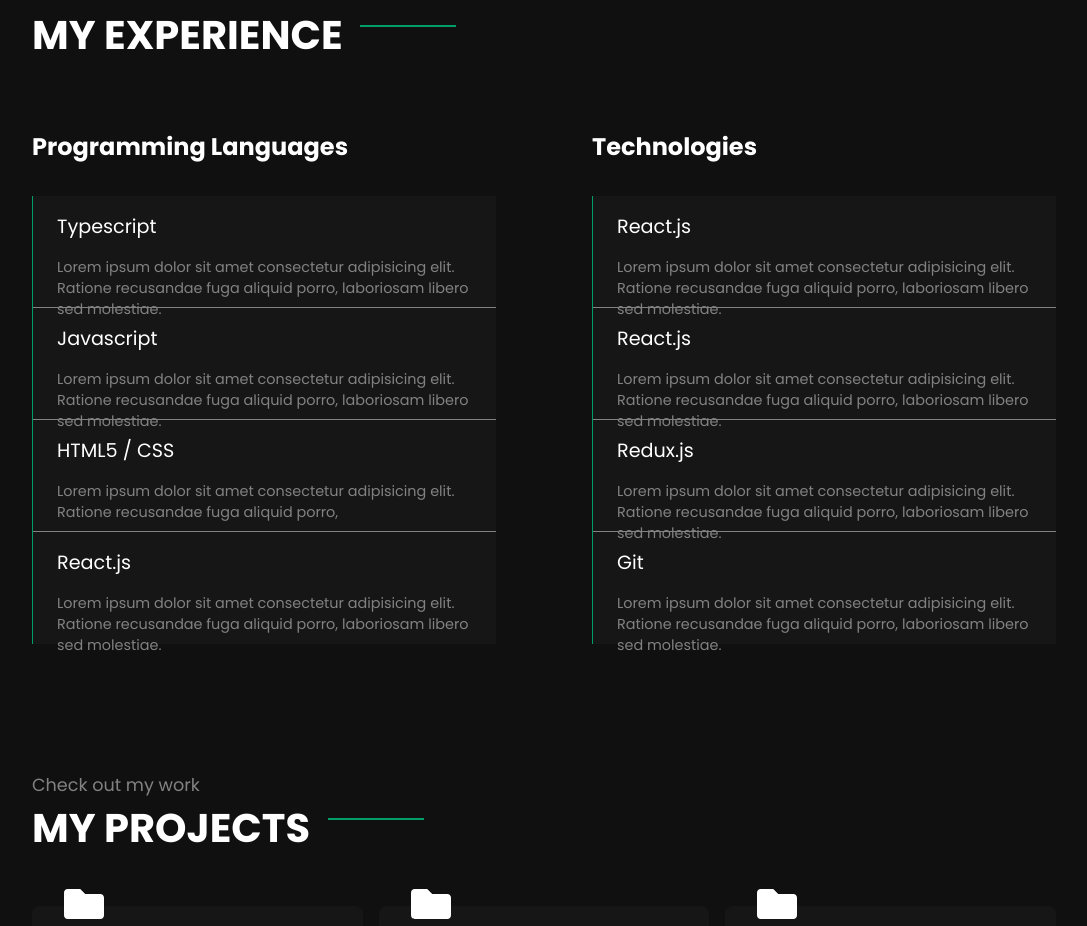
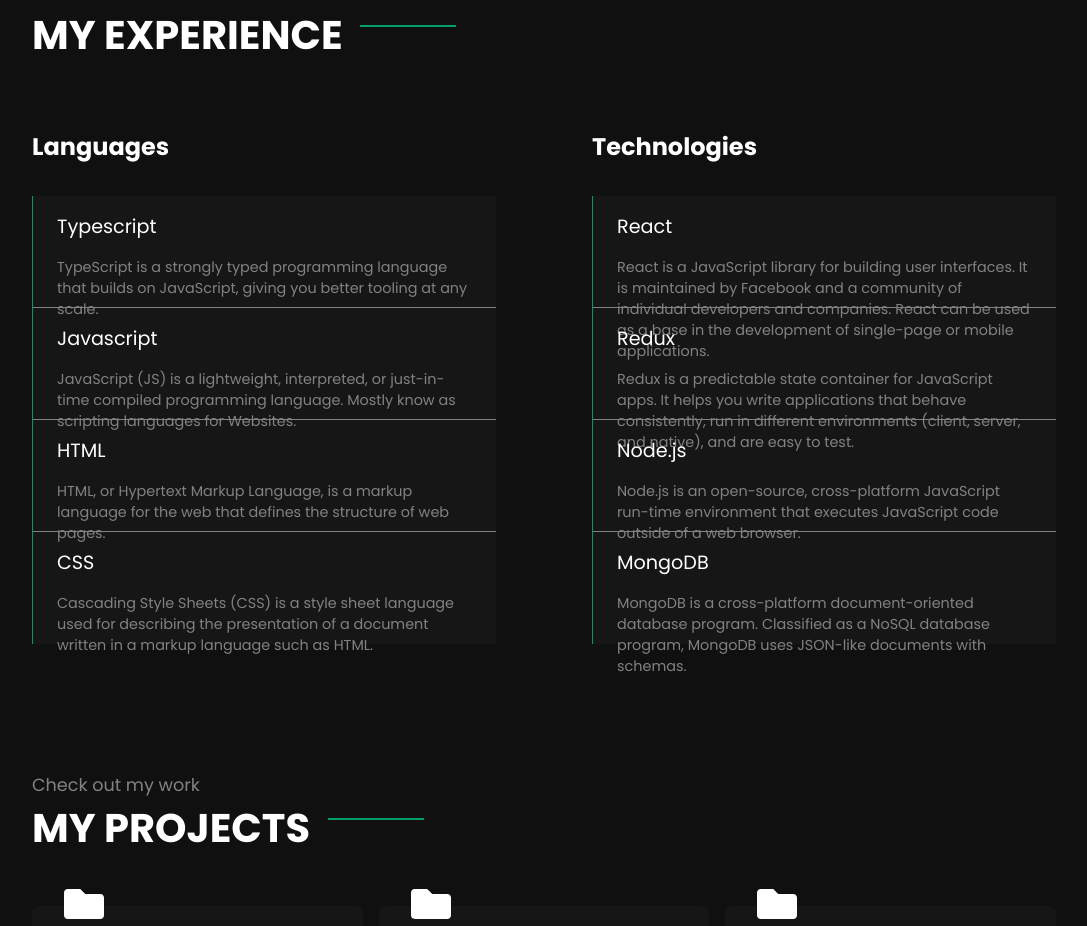
Before and after one commit to EnFlorian/personal-website, a React (Create React App) app: page / in a window 1280 px wide. Shown: the part 1640-2566 px from the top of the page, without its empty margins (96-1183 px from the left). Built offline with nearby package versions, Linux system fonts and the light colour scheme.

Commit message:
Added dynamic content

```diff
--- a/src/components/ExperienceSection.jsx
+++ b/src/components/ExperienceSection.jsx
@@ -1,76 +1,38 @@
 import React from "react";
+import { languageItems, technologieItems } from "../data";
 import "./ExperienceSection.scss";
 
 const ExperienceSection = () => {
+  const languages = languageItems.map(({ id, title, description }) => {
+    return (
+      <li key={id} className="experience__item">
+        <p className="experience__item-title">{title}</p>
+        <p className="experience__item-description">{description}</p>
+      </li>
+    );
+  });
+
+  const technologies = technologieItems.map(({ id, title, description }) => {
+    return (
+      <li key={id} className="experience__item">
+        <p className="experience__item-title">{title}</p>
+        <p className="experience__item-description">{description}</p>
+      </li>
+    );
+  });
+
   return (
     <article id="experience" className="experience">
       <p className="experience__subheading">What I can do</p>
       <h2 className="experience__heading">My Experience</h2>
       <div className="experience__container">
         <div className="experience__left-content">
-          <h3 className="experience__title">Programming Languages</h3>
-          <ul className="experience__list">
-            <li className="experience__item">
-              <p className="experience__item-title">Typescript</p>
-              <p className="experience__item-description">
-                Lorem ipsum dolor sit amet consectetur adipisicing elit. Ratione recusandae fuga aliquid porro,
-                laboriosam libero sed molestiae.
-              </p>
-            </li>
-            <li className="experience__item">
-              <p className="experience__item-title">Javascript</p>
-              <p className="experience__item-description">
-                Lorem ipsum dolor sit amet consectetur adipisicing elit. Ratione recusandae fuga aliquid porro,
-                laboriosam libero sed molestiae.
-              </p>
-            </li>
-            <li className="experience__item">
-              <p className="experience__item-title">HTML5 / CSS</p>
-              <p className="experience__item-description">
-                Lorem ipsum dolor sit amet consectetur adipisicing elit. Ratione recusandae fuga aliquid porro,
-              </p>
-            </li>
-            <li className="experience__item">
-              <p className="experience__item-title">React.js</p>
-              <p className="experience__item-description">
-                Lorem ipsum dolor sit amet consectetur adipisicing elit. Ratione recusandae fuga aliquid porro,
-                laboriosam libero sed molestiae.
-              </p>
-            </li>
-          </ul>
+          <h3 className="experience__title">Languages</h3>
+          <ul className="experience__list">{languages}</ul>
         </div>
         <div className="experience__right-content">
           <h3 className="experience__title">Technologies</h3>
-          <ul className="experience__list">
-            <li className="experience__item">
-              <p className="experience__item-title">React.js</p>
-              <p className="experience__item-description">
-                Lorem ipsum dolor sit amet consectetur adipisicing elit. Ratione recusandae fuga aliquid porro,
-                laboriosam libero sed molestiae.
-              </p>
-            </li>
-            <li className="experience__item">
-              <p className="experience__item-title">React.js</p>
-              <p className="experience__item-description">
-                Lorem ipsum dolor sit amet consectetur adipisicing elit. Ratione recusandae fuga aliquid porro,
-                laboriosam libero sed molestiae.
-              </p>
-            </li>
-            <li className="experience__item">
-              <p className="experience__item-title">Redux.js</p>
-              <p className="experience__item-description">
-                Lorem ipsum dolor sit amet consectetur adipisicing elit. Ratione recusandae fuga aliquid porro,
-                laboriosam libero sed molestiae.
-              </p>
-            </li>
-            <li className="experience__item">
-              <p className="experience__item-title">Git</p>
-              <p className="experience__item-description">
-                Lorem ipsum dolor sit amet consectetur adipisicing elit. Ratione recusandae fuga aliquid porro,
-                laboriosam libero sed molestiae.
-              </p>
-            </li>
-          </ul>
+          <ul className="experience__list">{technologies}</ul>
         </div>
       </div>
     </article>
--- a/src/data/index.js
+++ b/src/data/index.js
@@ -89,3 +89,57 @@ export const projectsItems = [
     categories: ["frontend"],
   },
 ];
+
+export const languageItems = [
+  {
+    id: "typescript",
+    title: "Typescript",
+    description:
+      "TypeScript is a strongly typed programming language that builds on JavaScript, giving you better tooling at any scale.",
+  },
+  {
+    id: "javascript",
+    title: "Javascript",
+    description:
+      "JavaScript (JS) is a lightweight, interpreted, or just-in-time compiled programming language. Mostly know as scripting languages for Websites.",
+  },
+  {
+    id: "html",
+    title: "HTML",
+    description:
+      "HTML, or Hypertext Markup Language, is a markup language for the web that defines the structure of web pages.",
+  },
+  {
+    id: "css",
+    title: "CSS",
+    description:
+      "Cascading Style Sheets (CSS) is a style sheet language used for describing the presentation of a document written in a markup language such as HTML.",
+  },
+];
+
+export const technologieItems = [
+  {
+    id: "react",
+    title: "React",
+    description:
+      "React is a JavaScript library for building user interfaces. It is maintained by Facebook and a community of individual developers and companies. React can be used as a base in the development of single-page or mobile applications.",
+  },
+  {
+    id: "redux",
+    title: "Redux",
+    description:
+      "Redux is a predictable state container for JavaScript apps. It helps you write applications that behave consistently, run in different environments (client, server, and native), and are easy to test.",
+  },
+  {
+    id: "nodejs",
+    title: "Node.js",
+    description:
+      "Node.js is an open-source, cross-platform JavaScript run-time environment that executes JavaScript code outside of a web browser.",
+  },
+  {
+    id: "mongodb",
+    title: "MongoDB",
+    description:
+      "MongoDB is a cross-platform document-oriented database program. Classified as a NoSQL database program, MongoDB uses JSON-like documents with schemas.",
+  },
+];
```
